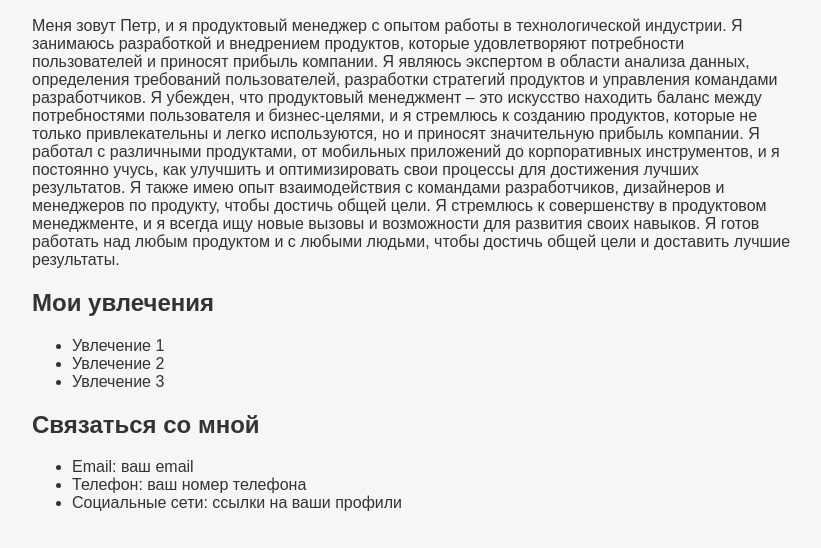
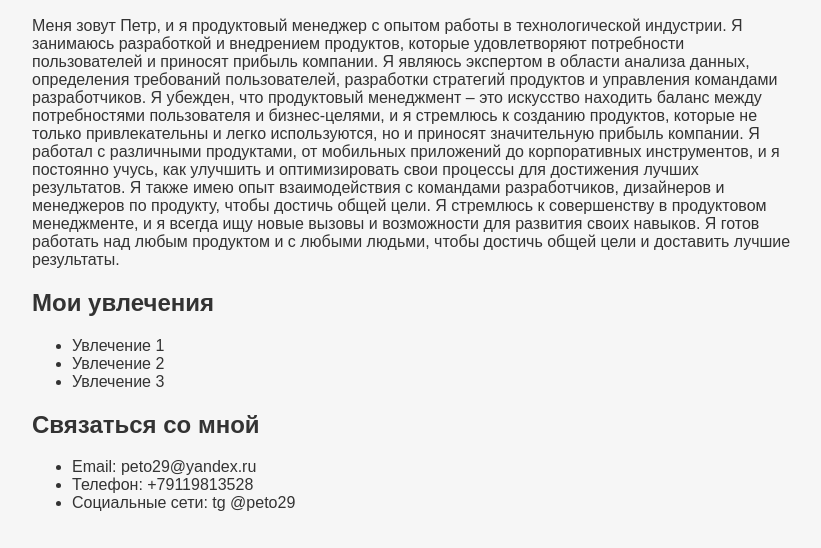
Before and after one commit to peto-provorov/peto-provorov.github.io, a plain HTML site: page index.html in a window 1280 px wide. Shown: the part 792-1340 px from the top of the page, without its empty margins (228-1049 px from the left). Drawn offline with Linux system fonts and the light colour scheme.

Commit message:
Update index.html
Contacts updated

```diff
--- a/index.html
+++ b/index.html
@@ -63,9 +63,9 @@
 
       <h2>Связаться со мной</h2>
       <ul>
-        <li>Email: ваш email</li>
-        <li>Телефон: ваш номер телефона</li>
-        <li>Социальные сети: ссылки на ваши профили</li>
+        <li>Email: peto29@yandex.ru</li>
+        <li>Телефон: +79119813528</li>
+        <li>Социальные сети: tg @peto29</li>
       </ul>
     </div>
   </body>
```
